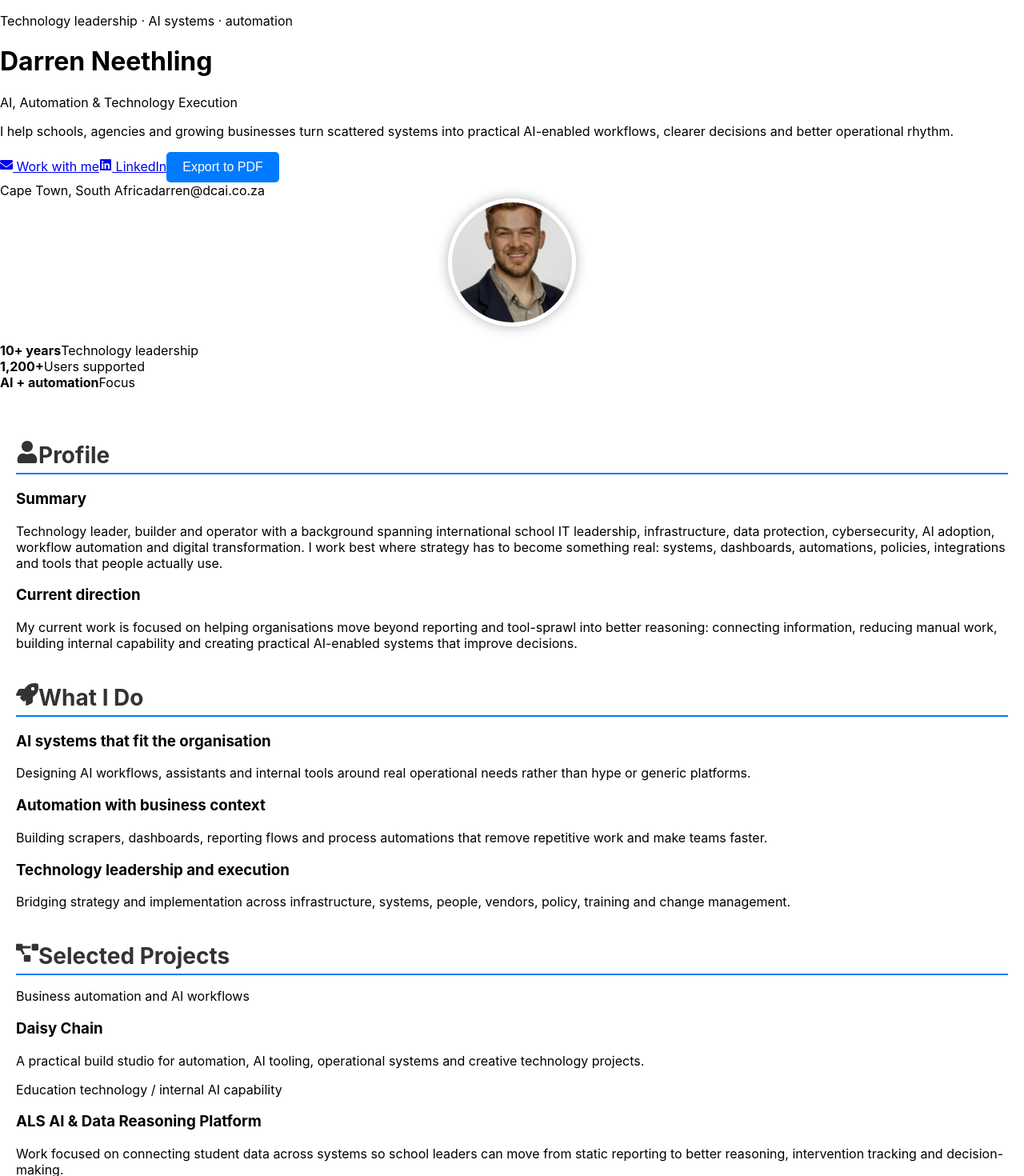
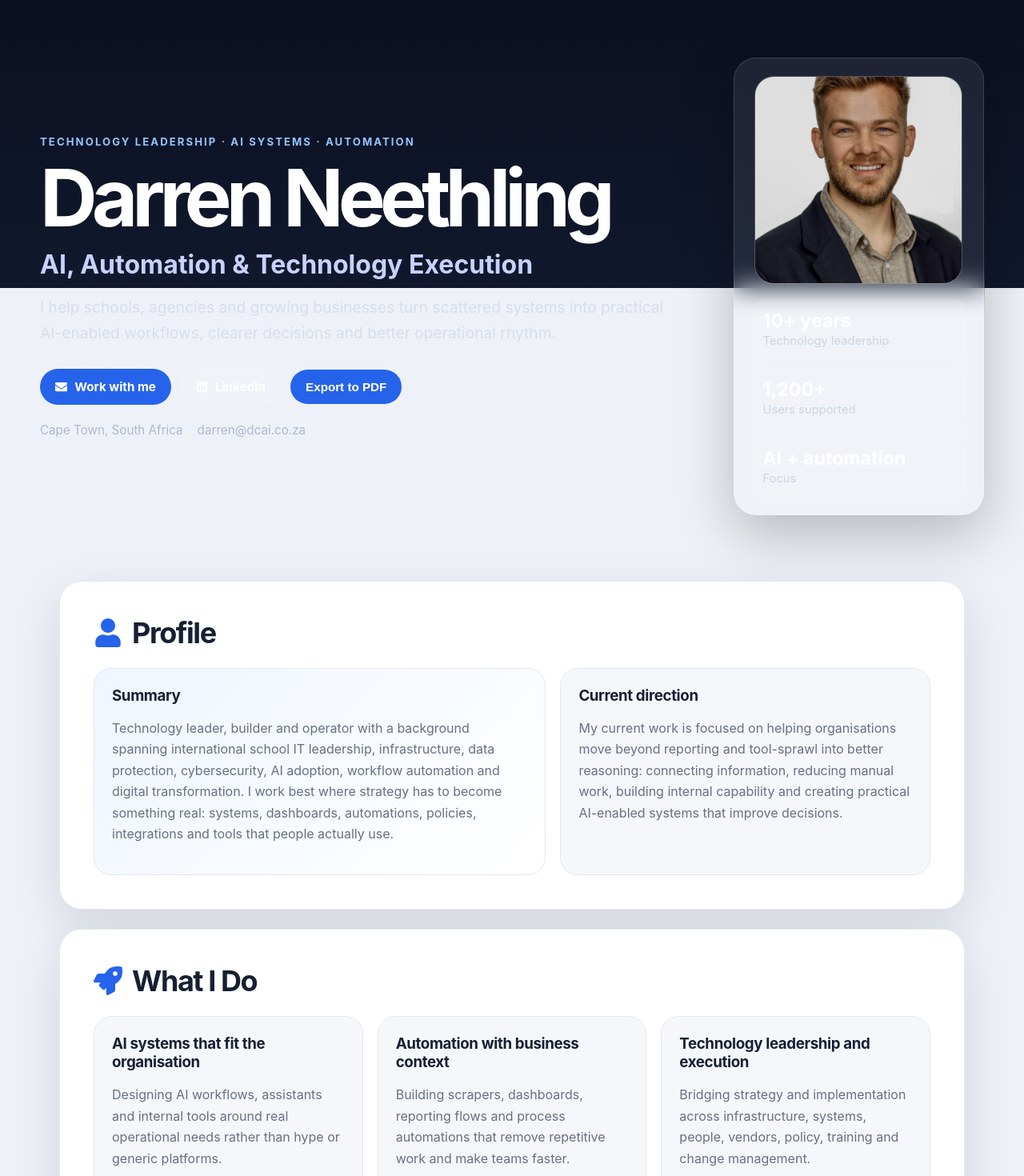
Before and after one commit to dneethling/darrenneethling, a React (Create React App) app: page / in a window 1280 px wide. Shown: the top 1470 px of the page at 80% size. Built offline with nearby package versions, Linux system fonts and the light colour scheme.

Commit message:
Modernize CV landing page styling

```diff
--- a/src/styles/CV.css
+++ b/src/styles/CV.css
@@ -1,216 +1,474 @@
-/* src/styles/CV.css */
-
-body, html {
-  margin: 0;
-  padding: 0;
-  height: 100%;
+:root {
+  --bg: #0b1020;
+  --bg-soft: #11182d;
+  --card: #ffffff;
+  --muted-card: #f6f7fb;
+  --text: #172033;
+  --muted: #667085;
+  --line: #e6e8ef;
+  --accent: #2563eb;
+  --accent-dark: #1d4ed8;
+  --accent-soft: #dbeafe;
+  --white: #ffffff;
+  --shadow: 0 20px 60px rgba(15, 23, 42, 0.12);
 }
 
-.cv-container {
-  font-family: -apple-system, BlinkMacSystemFont, 'Segoe UI', Roboto, 'Helvetica Neue', Arial, sans-serif;
-  background-color: #ffffff;
-  color: #333;
-  line-height: 1.6;
-  margin: 0 auto;
-  padding: 0;
-  max-width: 210mm; /* A4 width */
-  box-shadow: 0 0 10px rgba(0,0,0,0.1);
+* {
+  box-sizing: border-box;
 }
 
-.cv-header {
-  background-color: #000;
-  color: #fff;
-  padding: 40px 20px;
-  text-align: center;
+html {
+  scroll-behavior: smooth;
+}
+
+body {
+  margin: 0;
+  font-family: Inter, -apple-system, BlinkMacSystemFont, 'Segoe UI', Roboto, 'Helvetica Neue', Arial, sans-serif;
+  background: #eef1f7;
+  color: var(--text);
+}
+
+.site-shell {
+  min-height: 100vh;
+  background: linear-gradient(180deg, #0b1020 0%, #11182d 360px, #eef1f7 360px, #eef1f7 100%);
+}
+
+.hero {
+  color: var(--white);
+  padding: 72px 24px 48px;
+}
+
+.hero-content {
+  display: grid;
+  grid-template-columns: minmax(0, 1.45fr) minmax(300px, 0.55fr);
+  gap: 40px;
+  max-width: 1180px;
+  margin: 0 auto;
+  align-items: center;
+}
+
+.eyebrow {
+  color: #93c5fd;
+  font-size: 0.82rem;
+  font-weight: 700;
+  letter-spacing: 0.16em;
+  text-transform: uppercase;
+  margin: 0 0 18px;
+}
+
+.hero h1 {
+  font-size: clamp(3rem, 8vw, 6.2rem);
+  line-height: 0.9;
+  letter-spacing: -0.07em;
+  margin: 0;
+}
+
+.hero-title {
+  color: #c7d2fe;
+  font-size: clamp(1.3rem, 3vw, 2rem);
+  margin: 18px 0 0;
+  font-weight: 700;
+}
+
+.hero-tagline {
+  max-width: 780px;
+  color: #d8dee9;
+  font-size: 1.2rem;
+  line-height: 1.7;
+  margin: 18px 0 28px;
+}
+
+.hero-actions,
+.footer-links {
+  display: flex;
+  flex-wrap: wrap;
+  gap: 12px;
+  align-items: center;
+}
+
+.button,
+.export-button {
+  display: inline-flex;
+  align-items: center;
+  gap: 9px;
+  border: 1px solid transparent;
+  border-radius: 999px;
+  padding: 12px 18px;
+  font-size: 0.95rem;
+  font-weight: 700;
+  cursor: pointer;
+  text-decoration: none;
+  transition: transform 0.2s ease, background 0.2s ease, border-color 0.2s ease;
+}
+
+.button:hover,
+.export-button:hover {
+  transform: translateY(-1px);
+}
+
+.primary-button,
+.export-button {
+  background: var(--accent);
+  color: var(--white);
+}
+
+.primary-button:hover,
+.export-button:hover {
+  background: var(--accent-dark);
+}
+
+.secondary-button {
+  color: var(--white);
+  border-color: rgba(255, 255, 255, 0.26);
+  background: rgba(255, 255, 255, 0.07);
+}
+
+.secondary-button:hover {
+  background: rgba(255, 255, 255, 0.14);
+}
+
+.contact-line {
+  display: flex;
+  flex-wrap: wrap;
+  gap: 10px 18px;
+  color: #aeb9d0;
+  font-size: 0.95rem;
+  margin-top: 22px;
+}
+
+.hero-card {
+  background: rgba(255, 255, 255, 0.08);
+  border: 1px solid rgba(255, 255, 255, 0.14);
+  border-radius: 28px;
+  padding: 22px;
+  backdrop-filter: blur(16px);
+  box-shadow: 0 24px 70px rgba(0, 0, 0, 0.24);
 }
 
 .cv-photo {
-  width: 150px;
-  height: 150px;
-  border-radius: 50%;
+  width: 100%;
+  max-width: 260px;
+  aspect-ratio: 1;
   object-fit: cover;
-  border: 5px solid #fff;
-  margin: 0 auto 20px;
+  border-radius: 24px;
   display: block;
-  box-shadow: 0px 0px 15px rgba(0, 0, 0, 0.3);
+  margin: 0 auto 18px;
+  border: 1px solid rgba(255, 255, 255, 0.2);
 }
 
-.cv-name {
-  margin: 20px 0 10px;
-  font-size: 2.5rem;
-  font-weight: 600;
+.stat-grid {
+  display: grid;
+  grid-template-columns: 1fr;
+  gap: 10px;
 }
 
-.cv-title {
-  font-size: 1.25rem;
-  color: #cccccc;
-  margin-bottom: 10px;
+.stat-card {
+  background: rgba(255, 255, 255, 0.1);
+  border-radius: 18px;
+  padding: 14px;
 }
 
-.cv-contact p {
-  margin: 5px 0;
-  font-size: 1rem;
+.stat-card strong {
+  display: block;
+  font-size: 1.45rem;
+  color: #ffffff;
 }
 
-.cv-contact a {
-  color: #0a84ff;
-  text-decoration: none;
+.stat-card span {
+  color: #cbd5e1;
+  font-size: 0.92rem;
 }
 
 .cv-main {
-  padding: 40px 20px;
-  background-color: #fff;
+  max-width: 1180px;
+  margin: 0 auto;
+  padding: 34px 24px 70px;
 }
 
 .cv-section {
-  margin-bottom: 40px;
-  page-break-inside: avoid;
+  background: var(--card);
+  border: 1px solid var(--line);
+  border-radius: 28px;
+  box-shadow: var(--shadow);
+  padding: clamp(24px, 4vw, 42px);
+  margin-bottom: 24px;
 }
 
-.cv-section h2 {
-  font-size: 1.75rem;
-  margin-bottom: 15px;
-  color: #333;
-  border-bottom: 2px solid #007aff;
-  padding-bottom: 5px;
+.section-heading {
+  display: flex;
+  align-items: center;
+  gap: 12px;
+  font-size: clamp(1.6rem, 3vw, 2.25rem);
+  letter-spacing: -0.04em;
+  margin: 0 0 22px;
 }
 
-.cv-icon {
-  margin-right: 10px;
-  color: #007aff;
+.section-icon {
+  color: var(--accent);
+  display: inline-flex;
+}
+
+.profile-grid,
+.value-grid,
+.project-grid,
+.two-column-section {
+  display: grid;
+  gap: 18px;
+}
+
+.profile-grid {
+  grid-template-columns: 1.1fr 0.9fr;
+}
+
+.value-grid {
+  grid-template-columns: repeat(3, 1fr);
+}
+
+.project-grid {
+  grid-template-columns: repeat(2, 1fr);
+}
+
+.two-column-section {
+  grid-template-columns: 0.8fr 1.2fr;
+}
+
+.profile-card,
+.value-card,
+.project-card,
+.compact-list article,
+.affiliation-card {
+  background: var(--muted-card);
+  border: 1px solid var(--line);
+  border-radius: 22px;
+  padding: 22px;
+}
+
+.highlight-card {
+  background: linear-gradient(135deg, #eff6ff, #ffffff);
+}
+
+.profile-card h3,
+.value-card h3,
+.project-card h3,
+.compact-list h3,
+.affiliation-card h3,
+.timeline-content h3 {
+  margin: 0 0 8px;
+  letter-spacing: -0.02em;
+}
+
+.profile-card p,
+.value-card p,
+.project-card p,
+.compact-list p,
+.affiliation-card p,
+.timeline-content p,
+.timeline-content li {
+  color: var(--muted);
+  line-height: 1.65;
+}
+
+.project-type {
+  color: var(--accent) !important;
+  text-transform: uppercase;
+  letter-spacing: 0.12em;
+  font-size: 0.75rem;
+  font-weight: 800;
+  margin: 0 0 10px;
+}
+
+.timeline {
+  position: relative;
+}
+
+.timeline::before {
+  content: '';
+  position: absolute;
+  left: 11px;
+  top: 12px;
+  bottom: 12px;
+  width: 2px;
+  background: var(--line);
+}
+
+.timeline-item {
+  position: relative;
+  display: grid;
+  grid-template-columns: 34px 1fr;
+  gap: 16px;
+  margin-bottom: 18px;
+}
+
+.timeline-marker {
+  width: 24px;
+  height: 24px;
+  border-radius: 50%;
+  background: var(--accent);
+  border: 5px solid var(--accent-soft);
+  z-index: 1;
+  margin-top: 2px;
+}
+
+.timeline-content {
+  background: var(--muted-card);
+  border: 1px solid var(--line);
+  border-radius: 22px;
+  padding: 22px;
+}
+
+.company {
+  font-weight: 700;
+  margin: 0;
+}
+
+.period {
+  font-size: 0.92rem;
+  margin: 2px 0 12px;
+}
+
+.timeline-content ul {
+  margin: 0;
+  padding-left: 18px;
 }
 
 .cv-skills {
   display: flex;
   flex-wrap: wrap;
+  gap: 10px;
 }
 
 .cv-skill {
-  background-color: #f2f2f5;
-  color: #007aff;
-  padding: 6px 10px;
-  margin: 3px;
-  border-radius: 15px;
+  background: var(--accent-soft);
+  color: var(--accent-dark);
+  border-radius: 999px;
   font-size: 0.9rem;
-  font-weight: 500;
+  font-weight: 700;
+  padding: 9px 13px;
 }
 
-.cv-affiliations {
-  display: flex;
-  flex-direction: column;
-  gap: 15px;
+.compact-skills .cv-skill {
+  background: #f8fafc;
+  color: #344054;
+  border: 1px solid var(--line);
 }
 
-.cv-affiliation {
-  background-color: #f9f9f9;
-  padding: 15px;
-  border-left: 3px solid #007aff;
-  border-radius: 5px;
+.compact-list {
+  display: grid;
+  gap: 12px;
 }
 
-.cv-affiliation-role {
-  font-size: 1.1rem;
-  font-weight: 600;
-  margin-bottom: 3px;
+.affiliation-list {
+  display: grid;
+  gap: 12px;
 }
 
-.cv-affiliation-organization {
-  font-size: 1rem;
-  color: #555;
+.affiliation-card {
+  display: grid;
+  grid-template-columns: 48px 1fr;
+  gap: 14px;
+  align-items: center;
 }
 
-.cv-affiliation-period {
-  font-size: 0.9rem;
-  color: #777;
+.affiliation-card img {
+  width: 48px;
+  height: 48px;
+  object-fit: contain;
+  border-radius: 12px;
+  background: white;
+  padding: 6px;
 }
 
-.cv-affiliation-url a {
-  font-size: 0.9rem;
-  color: #007aff;
+.affiliation-card a {
+  color: var(--accent);
+  font-weight: 700;
   text-decoration: none;
-  word-break: break-all;
 }
 
-.cv-affiliation-url a:hover {
-  text-decoration: underline;
+.site-footer {
+  max-width: 1180px;
+  margin: 0 auto;
+  padding: 0 24px 54px;
+  color: #475467;
 }
 
-.cv-footer {
-  text-align: center;
-  padding: 20px 0;
+.site-footer p {
+  font-size: 1.2rem;
+  font-weight: 700;
 }
 
-.export-button {
-  background-color: #007aff;
-  color: white;
-  border: none;
-  padding: 10px 20px;
-  font-size: 1rem;
-  cursor: pointer;
-  border-radius: 5px;
-  transition: background-color 0.3s ease;
+.footer-links a {
+  color: var(--accent-dark);
+  text-decoration: none;
+  display: inline-flex;
+  gap: 8px;
+  align-items: center;
+  font-weight: 700;
 }
 
-.export-button:hover {
-  background-color: #0056b3;
-}
-
-/* Print and PDF export styles */
-@media print {
-  body {
-      width: 210mm;
-      height: 297mm;
-      margin: 0;
-      padding: 0;
+@media (max-width: 900px) {
+  .hero-content,
+  .profile-grid,
+  .value-grid,
+  .project-grid,
+  .two-column-section {
+    grid-template-columns: 1fr;
   }
 
-  .cv-container {
-      width: 100%;
-      height: auto;
-      margin: 0;
-      padding: 0;
-      box-shadow: none;
-  }
-
-  .cv-header {
-      background-color: #f0f0f0 !important;
-      color: #000 !important;
-      padding: 20px;
+  .hero {
+    padding-top: 48px;
   }
 
   .cv-photo {
-      width: 100px;
-      height: 100px;
+    max-width: 220px;
+  }
+}
+
+@media print {
+  body {
+    background: #ffffff;
   }
 
-  .cv-title {
-      color: #333 !important;
+  .site-shell {
+    background: #ffffff;
+  }
+
+  .hero {
+    color: #111827;
+    padding: 24px;
+  }
+
+  .hero-content,
+  .profile-grid,
+  .value-grid,
+  .project-grid,
+  .two-column-section {
+    grid-template-columns: 1fr;
+  }
+
+  .hero-card,
+  .cv-section,
+  .timeline-content,
+  .profile-card,
+  .value-card,
+  .project-card,
+  .compact-list article,
+  .affiliation-card {
+    box-shadow: none;
+    border-color: #d0d5dd;
+  }
+
+  .hero-actions,
+  .site-footer,
+  .export-button {
+    display: none !important;
   }
 
   .cv-main {
-      padding: 20px;
+    padding: 0 18px;
   }
 
   .cv-section {
-      page-break-inside: avoid;
-      margin-bottom: 20px;
-  }
-
-  .cv-skill {
-      border: 1px solid #007aff;
-      background-color: transparent !important;
-  }
-
-  .cv-affiliation {
-      border: 1px solid #007aff;
-  }
-
-  .export-button {
-      display: none !important;
-  }
-
-  a {
-      color: #000 !important;
-      text-decoration: none;
+    page-break-inside: avoid;
+    margin-bottom: 14px;
   }
 }
```
